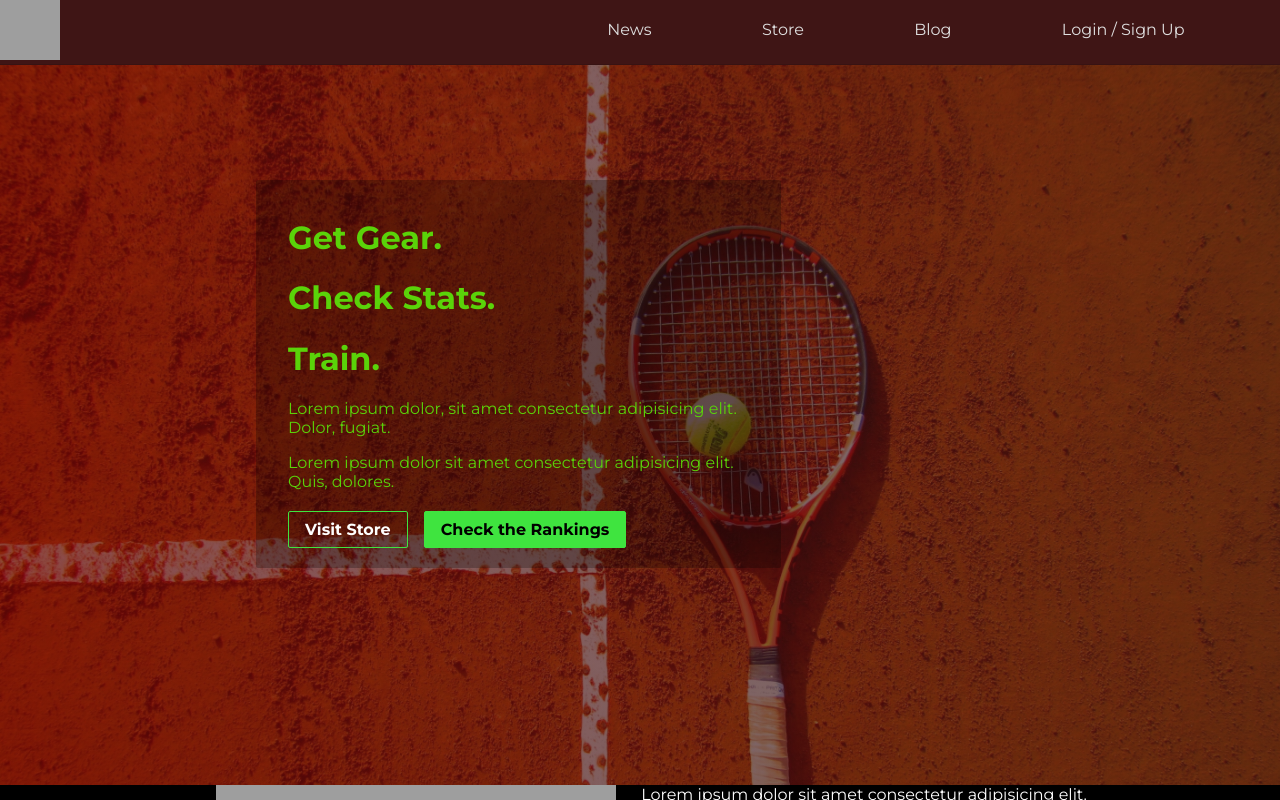
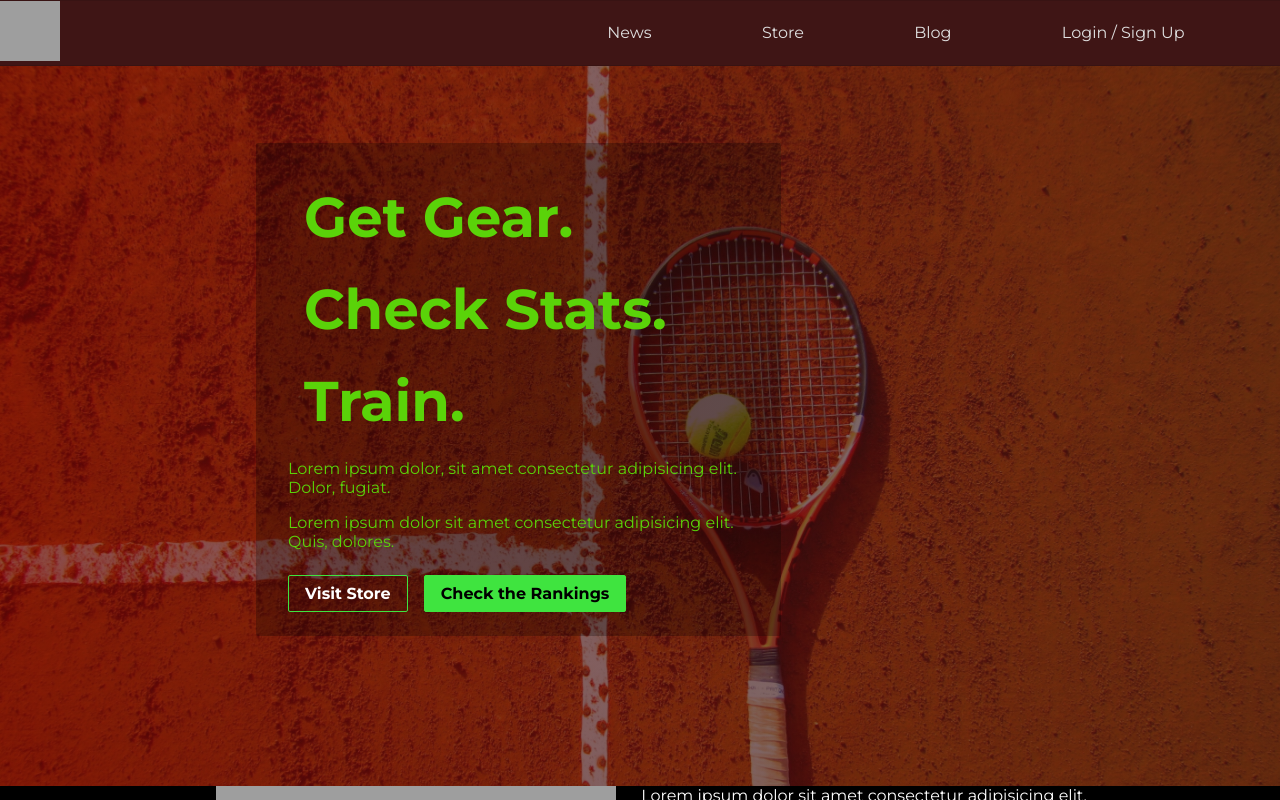
Before and after one commit to C-E-Campbell/RedRockTennisCo, a React (Create React App) app: page / in a window 1280 px wide. Shown: the top 800 px of the page. Built offline with nearby package versions, Linux system fonts and the light colour scheme; grey boxes are pictures that could not be loaded.

Commit message:
changes styles

```diff
--- a/src/component/header/header.style.scss
+++ b/src/component/header/header.style.scss
@@ -5,6 +5,7 @@
 	align-items: center;
 	background: #3f1515;
 	border-bottom: 1px solid #381313;
+	border-top: 1px solid #381313;
 }
 
 .header-links {
@@ -21,8 +22,8 @@
 	display: inline-block;
 	margin: 0px 15px;
 	border-bottom: 1px solid rgb(63, 21, 21);
-	padding-bottom: 5px;
 	transition: border-bottom 0.3s ease-in-out;
+	padding: 5px 0px;
 
 	&:hover {
 		color: #fff;
--- a/src/component/hero/hero.style.scss
+++ b/src/component/hero/hero.style.scss
@@ -25,15 +25,20 @@
 	width: 60%;
 	position: relative;
 	padding: 1em 2em;
-	margin-top: 15%;
+	margin-top: 10%;
 	border-radius: 2px;
+
+	h1 {
+		font-size: 3.5rem;
+		margin: 1.5rem 1rem;
+	}
 }
 
 .hero-btn {
 	color: #000;
 	display: inline-block;
 	padding: 8px 16px;
-	margin: 4px 8px;
+	margin: 8px 8px;
 	background-color: #3fe43f;
 	border-radius: 2px;
 	font-weight: 700;
```
